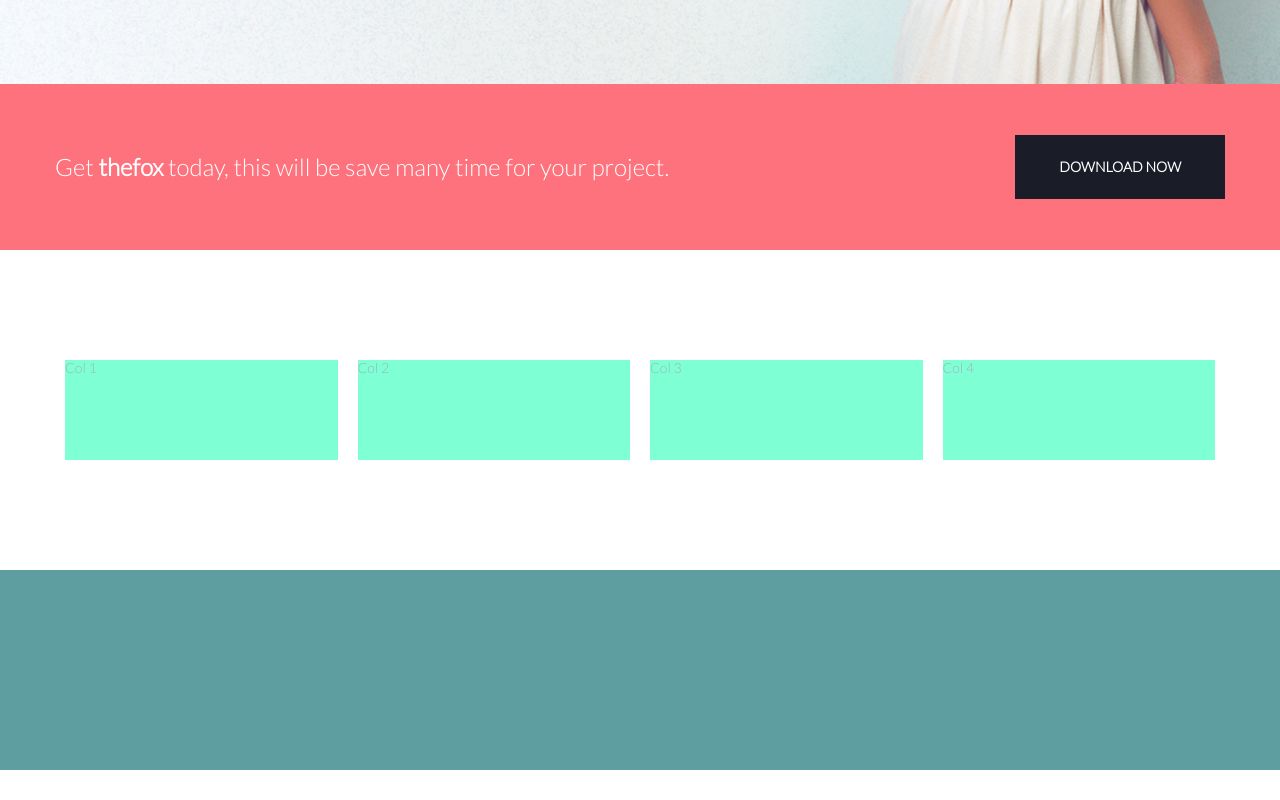
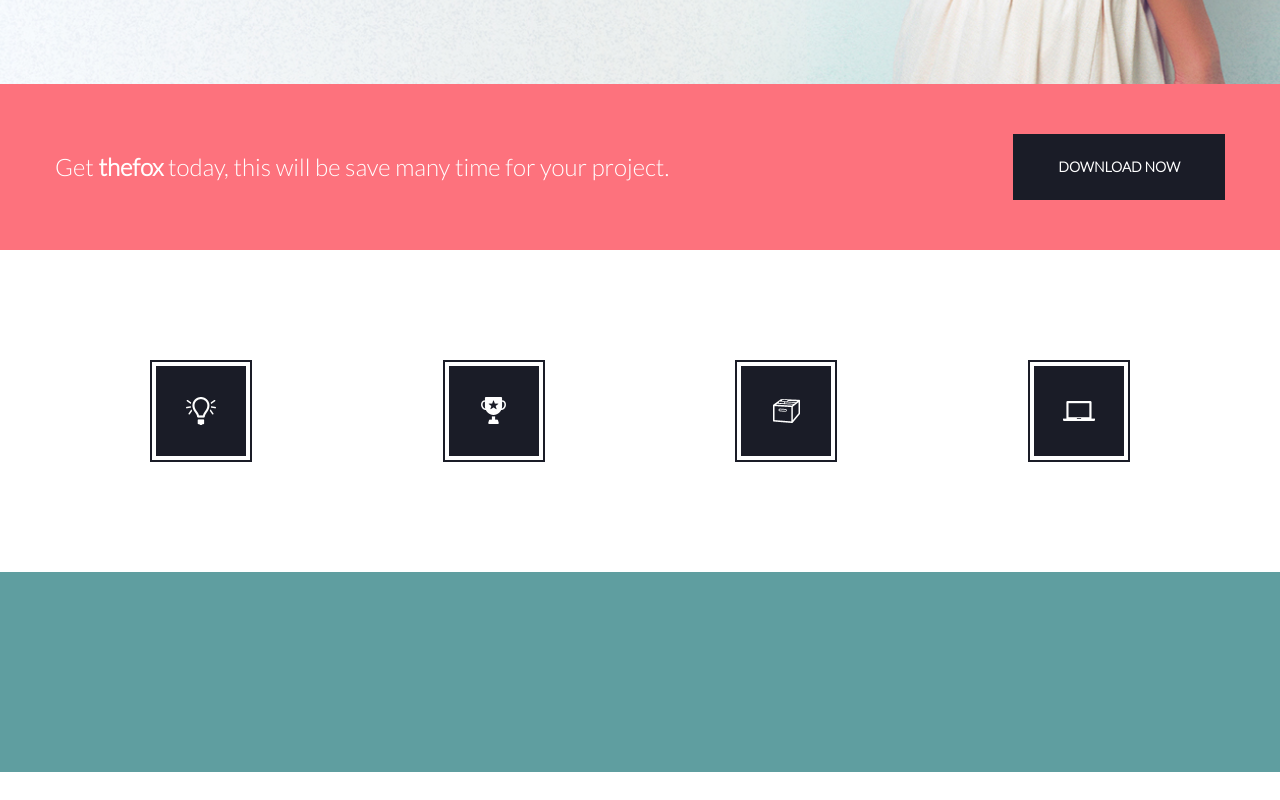
Before and after one commit to Naker90/professional-thefox-design, a plain HTML site: page index.html in a window 1280 px wide. Shown: the part 1080-1880 px from the top of the page. Drawn offline with Linux system fonts and the light colour scheme.

Commit message:
added icons to features section

```diff
--- a/index.html
+++ b/index.html
@@ -27,7 +27,7 @@
         <section id="fashion">
             <div class="wrapper">
                <div class="flex-wrapper flex-space-between">
-                   <img src="images/logo.png" alt="Web page logo"/>
+                   <img src="images/thefox.png" alt="Web page logo"/>
                    <nav>
                        <ul class="menu flex-wrapper">
                             <li><a href="#" class="menu-link">HOME</a></li>
@@ -61,10 +61,10 @@
     <section id="features" class="flex-wrapper flex-align-center-v">
         <div class="wrapper">
             <div class="flex-wrapper">
-                <div class="flex-item flex-1">Col 1</div>
-                <div class="flex-item flex-1">Col 2</div>
-                <div class="flex-item flex-1">Col 3</div>
-                <div class="flex-item flex-1">Col 4</div>
+                <div class="icon flex-item flex-wrapper flex-align-center-v"><img src="images/icons/bulb.png" alt="Bulb icon"/></div>
+                <div class="icon flex-item flex-wrapper flex-align-center-v"><img src="images/icons/trophy.png" alt="Trophy icon"/></div>
+                <div class="icon flex-item flex-wrapper flex-align-center-v"><img src="images/icons/box.png" alt="Box icon"/></div>
+                <div class="icon flex-item flex-wrapper flex-align-center-v"><img src="images/icons/laptop.png" alt="Laptop icon"/></div>
             </div>
         </div>
     </section>
--- a/styles/style.css
+++ b/styles/style.css
@@ -69,7 +69,7 @@ h2 {
     text-decoration: none;
     display: inline-block;
     background-color: transparent;
-    border: 1px solid #000;
+    border: 2px solid #000;
     padding: 23px 43px;
 }
 
@@ -107,8 +107,6 @@ h2 {
 
 .flex-item {
     margin: 10px 10px;
-    min-height: 100px; /*TODO: quitar*/
-    background-color: aquamarine; /*TODO: quitar*/
 }
 
 .flex-1 {
@@ -117,6 +115,21 @@ h2 {
 
 .flex-2 {
     flex: 2;
+}
+
+.icon {
+    height: 90px;
+    width: 90px;
+    background-clip: content-box;
+    background-color: #1a1c27;
+    border: 2px solid #1a1c27;
+    padding: 4px;
+}
+
+.icon:hover {
+    background-color: #1abc9c;
+    background-clip: border-box;
+    border: 0;
 }
 
 #second-menu {
```
Also changed, not shown: images/icons/box.png (added), images/icons/bulb.png (added), images/icons/laptop.png (added), images/icons/trophy.png (added), images/logos/adventure.png (added), images/logos/authentic.png (added), images/logos/camp.png (added), images/logos/campfire.png (added), images/logos/fifteen.png (added), images/logos/handcrafted.png (added), images/logos/handcrafted2.png (added), images/logos/mountain.png (added), images/thefox.png (renamed from images/logo.png), 1 other file.
